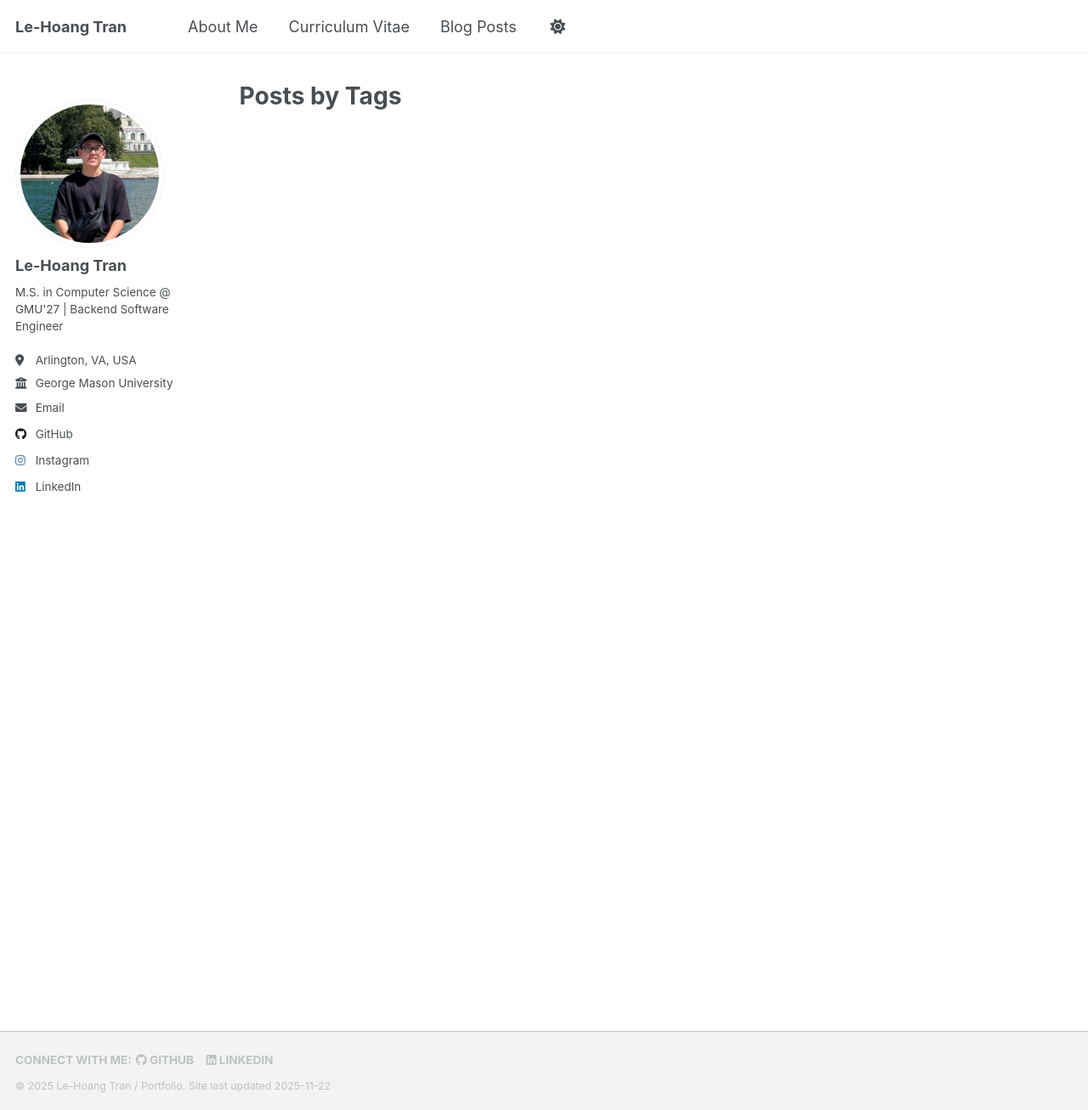
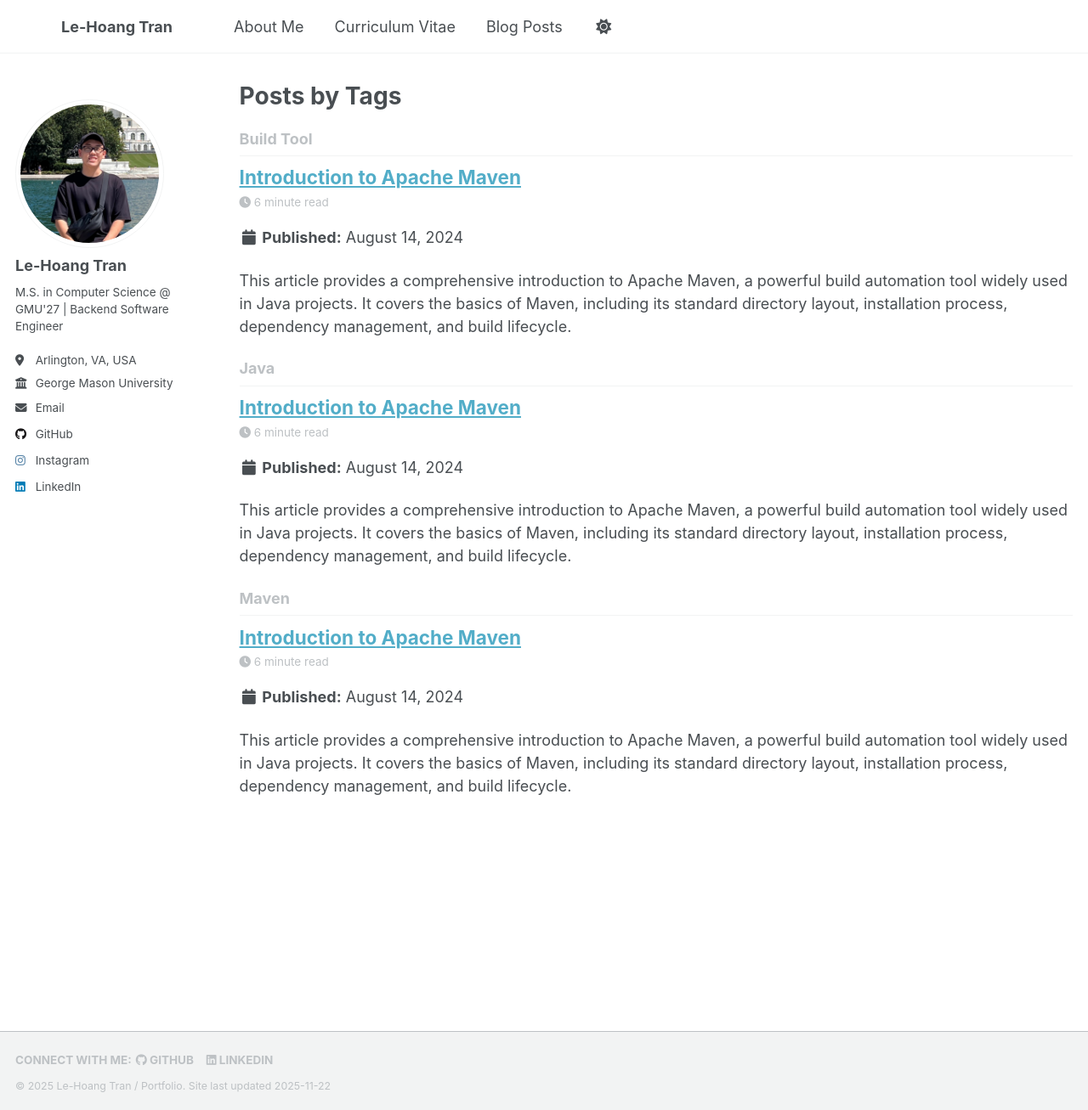
Before and after one commit to lehoangtran289/lehoangtran289.github.io, a Jekyll site: the page built from _pages/tag-archive.html, in a window 1280 px wide and 1307 px high. Shown: the whole window at 85% size. Built offline with Jekyll 4.4.1, drawn with Linux system fonts in a browser that asks for light colours; a script that is not in the unit is left out; part of the change alters nothing that is shown.

Commit message:
Add layout image for Maven 101 blog post

````diff
--- /dev/null
+++ b/_posts/2024-08-14-Maven_101.md
@@ -0,0 +1,199 @@
+---
+title: "Introduction to Apache Maven"
+layout: single
+date: 2024-08-14
+permalink: /posts/2024/08/maven-101/
+tags:
+  - Maven
+  - Build Tool
+  - Java
+---
+
+This article provides a comprehensive introduction to Apache Maven, a powerful build automation tool widely used in Java projects. It covers the basics of Maven, including its standard directory layout, installation process, dependency management, and build lifecycle.
+
+{% include toc %}
+
+# 1. Maven introduction
+
+## 1.1. Standard directory layout
+
+![Maven layout]({{ site.baseurl }}/images/blogs/maven101/layout.png)
+
+### Typical build actions of Maven
+
+- Generate source code's documentation
+- Compile source code
+- Package the compiled code as JAR/WAR/EAR
+- Deploy the artifact on to a server
+
+### Benefits of using Maven
+
+- Dependency Management
+- Extensible with plugins
+- Versioning
+- Performance: Maven helps in building the project in efficient manner, by incorporating parallel execution of independent tasks.
+
+## 1.2. Installation
+
+```
+JAVA_HOME = JDK HOME DIRECTORY
+M2_HOME = MAVEN HOME DIRECTORY
+M2 = $M2_HOME/bin
+```
+
+- NOTE:
+  - Adding dependency tag in pom.xml will download the desired artifact (JAR) file into ~/.m2/repository
+  - run `mvn install` will copy JAR into the local repository's group-id folder path in ~/.m2/repository
+  - refer to the <localRepository> tag of settings.xml of Maven to change the default location of the local repository.
+
+## 1.3. Central Maven Repo guide
+
+<https://maven.apache.org/repository/guide-central-repository-upload.html>
+
+## 1.4. Terminologies
+
+- `Archetype`: Predefined project structure (for different type of project)
+- `Group ID`: Keep this unique within the organization and possibly the world, usually domain name is used (eg. com.google, ...)
+- `Artifact ID`: Basically project name (eg. my-proj, ...)
+- `Version`: the project version (eg. 0.0.1, 0.0.1-SNAPHSHOT, ...)
+- `Package`: best practices to have the Group ID, being followed by the Artifact ID (eg. com.google.analytics, ...)
+
+### Create a new Maven project from archetype
+
+```
+mvn archetype:generate
+  -DarchetypeGroupId=vn.com.viettel.vds.archetype                \
+  -DarchetypeArtifactId=vds-spring-archetype          \
+  -DarchetypeVersion=0.0.1-SNAPSHOT                \
+  -DgroupId=my.groupid                                \
+  -DartifactId=my-artifact \
+  -Dversion=1.0.0 \
+  -DinteractiveMode=false
+```
+
+# 2. Dependency Management
+
+```xml
+<dependency>
+    <groupId>javax.servlet</groupId>
+    <artifactId>servlet-api</artifactId>
+    <version>2.5</version>
+    <scope>provided<scope>
+</dependency>
+```
+
+## 2.1 Scope tag
+
+### compile
+
+- The dependency (JAR) would be `required during the compilation time` of the project as well as during the runtime. (The JAR library will be made available in all the CLASSPATH)
+
+### provided
+
+- We assume the library `will be made available during the run time` and that we `don't have to include it while packaging`.
+  - eg. ServletAPI.JAR is required during the compile time, but we don't really need to package that jar file inside our war file because ServletAPI.JAR is also available as part of the Tomcat server library and is available when we run the servlet.
+
+### runtime
+
+- `Certain libraries are not required during the compile time` such as JDBC API. JDBC API is required during the compile time that helps us connect to a database, but we don't need the actual driver implementation code during the compile time because it would be provided by the database server.
+
+### test
+
+- Only be made available during unit testing
+
+### system
+
+- When you have a dependency that is not part of any repository or a dependency that is external to a repository, then we call it an external dependency.
+- Set this when you want to `manage dependency on your own` instead of letting Maven doing it for you.
+- You would also need the <systemPath> to manage external dependencies.
+
+## 2.2 Transitive dependencies
+
+- Optional dependencies and Exclusions
+
+![Transitive dependencies]({{ site.baseurl }}/images/blogs/maven101/229348460-f3959d02-f720-40b0-bb20-f4226249e911.png)
+
+- Maven would download not just dependencies, but dependencies of dependencies.
+
+  - eg. Project A is transitively dependent on Project C and D. However, in some cases we may not be needing all the JAR files in order for our project to work.
+
+  - For example, let's say that Project C Java file is required for Project B in order for it to build, but is not required for our project. It's only for the purpose of Project B completion to work.
+
+  - The developers of Project B can mention that **the dependency of Project C is optional**, meaning that Project B is explicitly mentioning that whoever is going to mention the Project B's dependency may not be requiring to download the Project C.
+    ![Transitive dependencies 2]({{ site.baseurl }}/images/blogs/maven101/229348658-88e46e14-deed-4890-984d-1c8bde4c31fd.png)
+
+  - If however, if the developers of Project B forget to mention that the dependency of Project C is optional. We could manually include the `<exclusion>` tag.
+    ![Transitive dependencies 3]({{ site.baseurl }}/images/blogs/maven101/229348737-607b8aa2-da92-45ab-ba7d-730eeb75ea06.png)
+
+## 2.3. Dependencies scope
+
+- The dependencies scope will also affect the transitive dependencies.
+  ![Dependencies scope]({{ site.baseurl }}/images/blogs/maven101/229348850-e07551b7-b514-4aae-87a9-79e767349c59.png)
+
+- For example:
+  - A has direct dependency on B with the scope of `compile`
+  - B has direct dependency on D with the scope of `runtime`
+  - This means A has transitive dependency on D with the scope of `runtime`
+  - Then the resulting scope of D on A would be of `runtime` scope
+
+# 3. Maven lifecycle
+
+- Maven has 3 built-in lifecycles:
+  - `default`: Build the project
+  - `clean`: Clean the project
+  - `site`: Generate the project's site documentation
+
+## 3.1. A Build Lifecycle is Made Up of Phases
+
+- `validate` - validate the project is correct and all necessary information is available
+- `compile` - compile the source code of the project
+- `test` - test the compiled source code using a suitable unit testing framework. These tests should not require the code be packaged or deployed
+- `package` - take the compiled code and package it in its distributable format, such as a JAR.
+- `verify` - run any checks on results of integration tests to ensure quality criteria are met
+- `install` - install the package into the local repository, for use as a dependency in other projects locally
+- `deploy` - done in the build environment, copies the final package to the remote repository for sharing with other developers and projects.
+
+- Combine phases to from a lifecycle
+
+```
+mvn clean package
+```
+
+## 3.2. Plugins
+
+- In Maven, the `<plugins>` tag is used within the `<build>` section of a `pom.xml` file to define and configure plugins that are part of the build process.
+- Plugins enables you to perform a wide range of tasks during the build lifecycle, such as compiling code, running tests, packaging applications, generating documentation, and more.
+
+```xml
+<project>
+    <!-- Other elements like groupId, artifactId, version, etc. -->
+
+    <build>
+        <plugins>
+            <plugin>
+                <groupId>plugin-group-id</groupId>
+                <artifactId>plugin-artifact-id</artifactId>
+                <version>plugin-version</version>
+                <configuration>
+                    <!-- Plugin-specific configuration -->
+                </configuration>
+                <executions>
+                    <execution>
+                        <id>execution-id</id>
+                        <phase>phase</phase>
+                        <goals>
+                            <goal>goal-name</goal>
+                        </goals>
+                    </execution>
+                </executions>
+            </plugin>
+            <!-- Additional plugins can be added here -->
+        </plugins>
+    </build>
+</project>
+
+```
+
+# 4. References
+
+- <https://maven.apache.org/guides/getting-started/maven-in-five-minutes.html>
--- a/_sass/layout/_masthead.scss
+++ b/_sass/layout/_masthead.scss
@@ -61,6 +61,7 @@
   white-space: nowrap;
 
   &--lg {
+    padding-left: 3em;
     padding-right: 2em;
     font-weight: 700;
   }
````
Also changed, not shown: images/blogs/maven101/229348460-f3959d02-f720-40b0-bb20-f4226249e911.png (added), images/blogs/maven101/229348658-88e46e14-deed-4890-984d-1c8bde4c31fd.png (added), images/blogs/maven101/229348737-607b8aa2-da92-45ab-ba7d-730eeb75ea06.png (added), images/blogs/maven101/229348850-e07551b7-b514-4aae-87a9-79e767349c59.png (added), images/blogs/maven101/layout.png (added).
